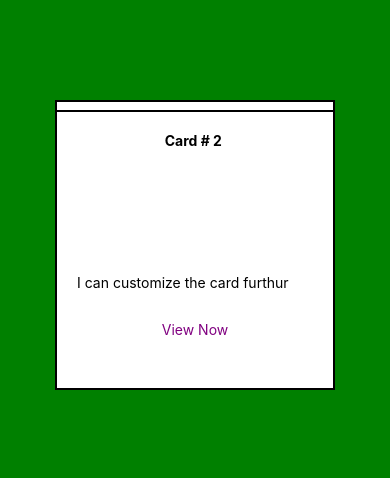
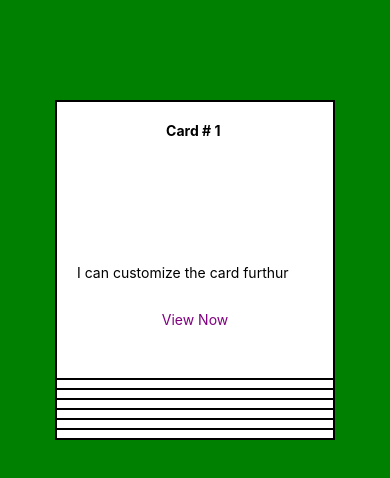
Before and after one commit to shubham-aneja/swipeView, a React Native app: screen / in a window 390 px wide. Shown: the top 478 px of the page. Built offline with nearby package versions, Linux system fonts and the light colour scheme.

Commit message:
adding reverse order

```diff
--- a/src/components/cards/card.js
+++ b/src/components/cards/card.js
@@ -85,7 +85,7 @@ export default class Card extends Component {
     }
     render() {
         const { shouldAnimate } = this.props;
-        const commonStyle = [styles.cardContainer, { elevation: this.props.index * 2 }]
+        const commonStyle = [styles.cardContainer, shouldAnimate && { elevation: 10 }]
         let renderedCard = (
             <Animated.View {...this.panResponder.panHandlers}
                 style={[...commonStyle, this.state.pan.getLayout()]}>
--- a/src/components/cards/index.js
+++ b/src/components/cards/index.js
@@ -12,7 +12,7 @@ import { connect } from 'react-redux'
 import Card from './card';
 import { cardInit, cardDestroy, cardRemoved, cardRefreshed } from '../../actions'
 
-const DEFAULT_CARDS = 2
+const DEFAULT_CARDS = 7
 
 let CARD_ID = 0;
 
@@ -59,14 +59,17 @@ class Cards extends Component {
         const { cards } = this.props
         const renderedCards = []
         for (let i = 0; i < cards; i++) {
-            renderedCards.push(<Card key={i} index={i}
+            renderedCards.push(<Card key={i} index={cards-1-i}
                 shouldAnimate={i === cards - 1}
                 handleRemoveCard={this.handleRemoveCard} />)
         }
         return (
             <View style={styles.container}  >
-                {renderedCards.length > 0 ? renderedCards :
-                    (<NoCardLeft onGetMore={this.resetCards} />)}
+                <View style={styles.subContainer}>
+                    {renderedCards.length > 0 ? renderedCards :
+                        (<NoCardLeft onGetMore={this.resetCards} />)}
+
+                </View>
             </View>
         )
     }
@@ -96,8 +99,9 @@ const styles = StyleSheet.create({
         flex: 1,
         backgroundColor: 'green',
         alignItems: 'center',
-        paddingTop: 100
+        paddingTop: 100,
     },
+    subContainer: { flexDirection: 'column-reverse' },
     contentContainer: {
         height: 300,
         width: 300,
```
